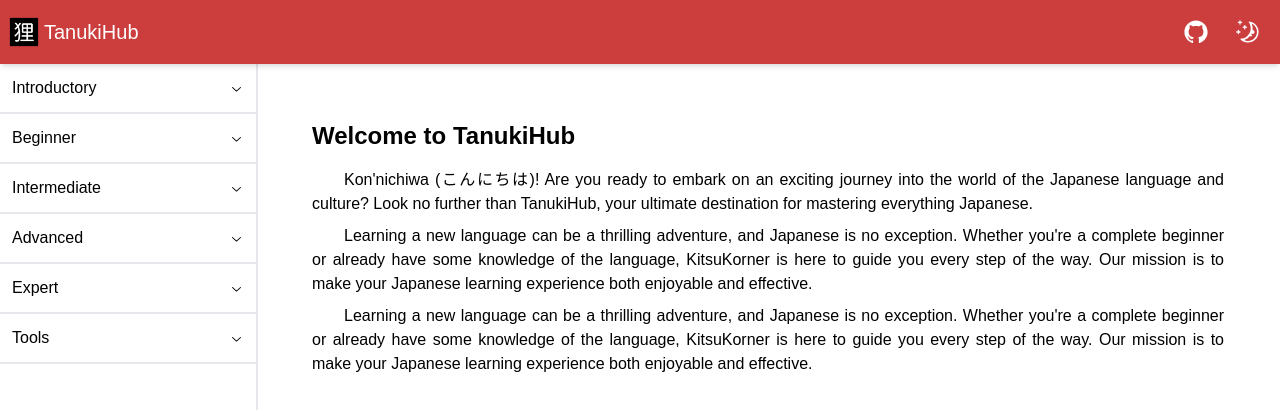
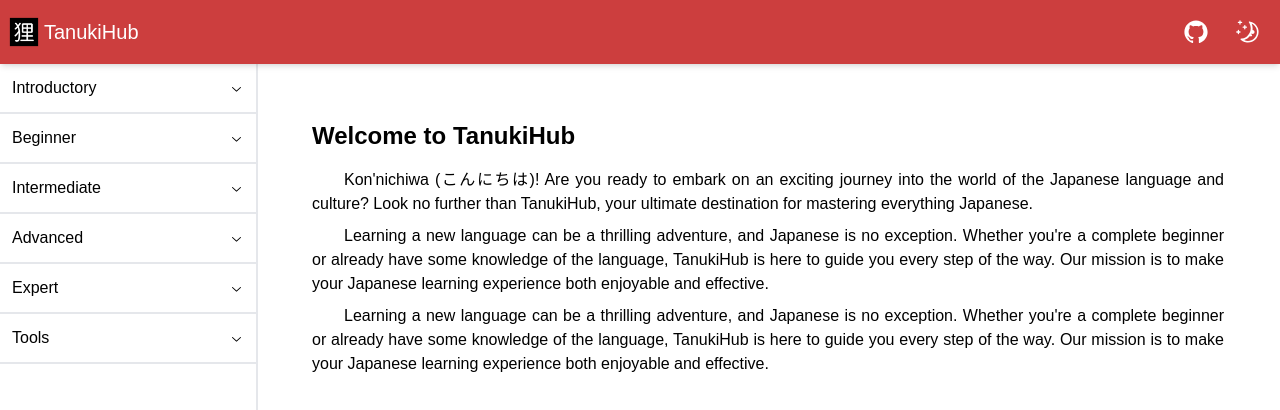
Before and after one commit to LinCie/tanukihub, a Next.js app: page / in a window 1280 px wide. Shown: the top 410 px of the page. Built offline with nearby package versions, Linux system fonts and the light colour scheme; a web font is replaced by a local one.

Commit message:
fix typo

```diff
--- a/app/page.tsx
+++ b/app/page.tsx
@@ -16,14 +16,14 @@ export default function Home() {
       <Paragraph>
         Learning a new language can be a thrilling adventure, and Japanese is no
         exception. Whether you're a complete beginner or already have some
-        knowledge of the language, KitsuKorner is here to guide you every step
+        knowledge of the language, TanukiHub is here to guide you every step
         of the way. Our mission is to make your Japanese learning experience
         both enjoyable and effective.
       </Paragraph>
       <Paragraph>
         Learning a new language can be a thrilling adventure, and Japanese is no
         exception. Whether you're a complete beginner or already have some
-        knowledge of the language, KitsuKorner is here to guide you every step
+        knowledge of the language, TanukiHub is here to guide you every step
         of the way. Our mission is to make your Japanese learning experience
         both enjoyable and effective.
       </Paragraph>
```
